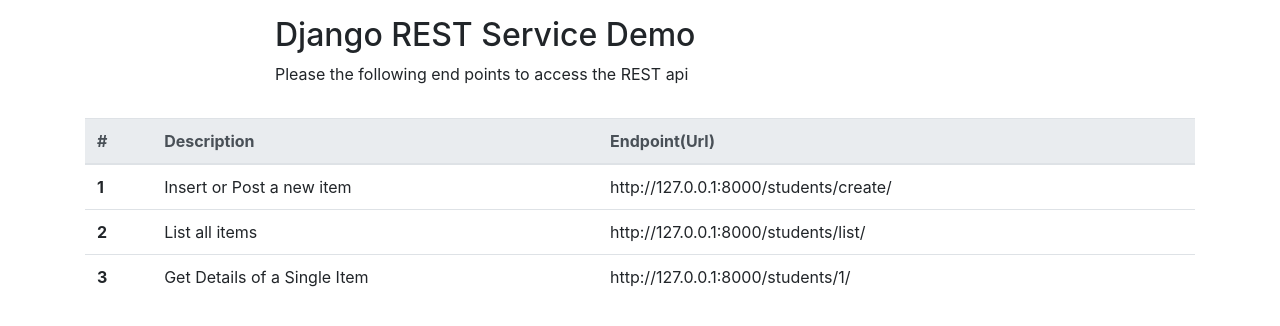
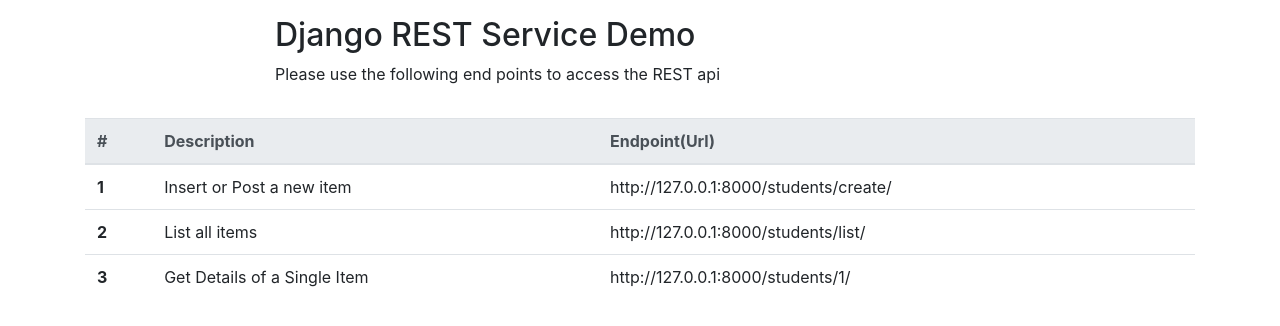
Before and after one commit to dawood26/demo_api, a Django app: page / in a window 1280 px wide. Shown: the top 326 px of the page. Run offline with Django 3.2, Linux system fonts and the light colour scheme; some libraries are stand-ins or nearby versions.

Commit message:
third commit

```diff
--- a/registration/templates/registration/about.html
+++ b/registration/templates/registration/about.html
@@ -9,7 +9,7 @@
     </div>
     <div class="col-sm-8">
      <p class="h2">Django REST Service Demo</p>
-      <p>Please the following end points to access the REST api</p>
+      <p>Please use the following end points to access the REST api</p>
     </div>
     <div class="col-sm-2">
 
```
